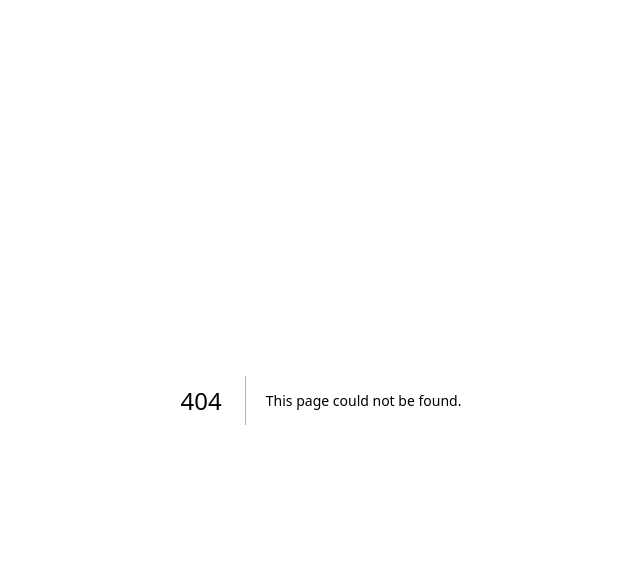
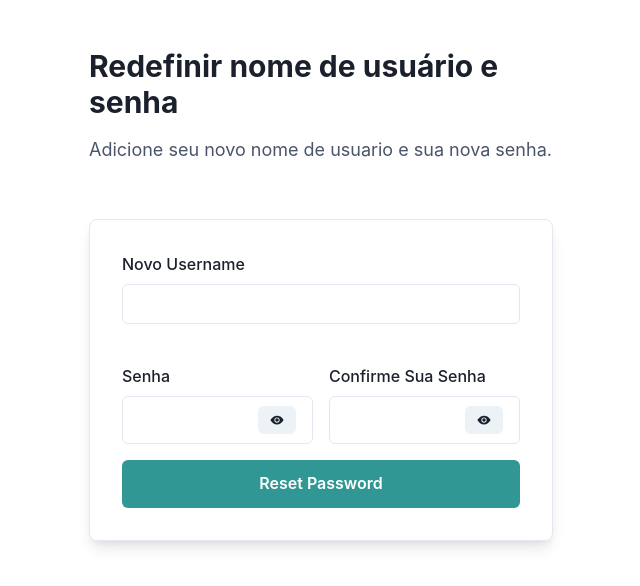
Before and after one commit to alexandre-henrique-rp/crm_nato, a Next.js app: page /redefinicao in a window 1280 px wide. Before the commit this address had no page. Shown: the top 586 px of the page, without its empty margins (319-959 px from the left). Built offline with nearby package versions, Linux system fonts and the light colour scheme.

Commit message:
realease 1.7

```diff
--- /dev/null
+++ b/src/app/(private_routers)/redefinicao/page.tsx
@@ -0,0 +1,122 @@
+"use client";
+
+import { SenhaComponent } from "@/app/componentes/Senha";
+import {
+  Box,
+  Button,
+  Container,
+  FormControl,
+  FormLabel,
+  Heading,
+  Input,
+  Stack,
+  Text,
+  useToast,
+} from "@chakra-ui/react";
+import { useState } from "react";
+
+export default function RedefinicaoPage() {
+  const [username, setUsername] = useState("");
+  const [password, setNewPassword] = useState("");
+  const [confirmPassword, setConfirmPassword] = useState("");
+  const toast = useToast();
+  const handlesubmit = async () => {
+    if (!username || !password || !confirmPassword) {
+      toast({
+        title: "Erro",
+        description: "Preencha todos os campos",
+        status: "error",
+        duration: 3000,
+        isClosable: true,
+      });
+    }
+    if (password !== confirmPassword) {
+      toast({
+        title: "Erro",
+        description: "Senhas diferentes",
+        status: "error",
+        duration: 3000,
+        isClosable: true,
+      });
+    }
+    const data = {
+      username: username,
+      password: password,
+    };
+    console.log(data);
+    const response = await fetch("/api/register", {
+      method: "POST",
+      headers: {
+        "Content-Type": "application/json",
+      },
+      body: JSON.stringify(data),
+    });
+    if (response.ok) {
+      const data = await response.json();
+      const token = data.token;
+      localStorage.setItem("token", token);
+      const user = data.user;
+      localStorage.setItem("user", user);
+      const id = data.user.id;
+      localStorage.setItem("id", id);
+      const hierarquia = data.user.hierarquia;
+      localStorage.setItem("hierarquia", hierarquia);
+      console.log(data);
+    }
+  };
+
+  return (
+    <Container maxW="lg" py={12} px={6}>
+      <Stack spacing={4}>
+        <Heading fontSize="3xl">Redefinir nome de usuário e senha</Heading>
+        <Text fontSize="lg" color="gray.600">
+          Adicione seu novo nome de usuario e sua nova senha.
+        </Text>
+        <Box
+          as="form"
+          mt={10}
+          p={8}
+          borderWidth={1}
+          borderRadius="lg"
+          boxShadow="lg"
+          onSubmit={handlesubmit}
+        >
+          <Stack spacing={4}>
+            <FormControl id="username">
+              <FormLabel>Novo Username</FormLabel>
+              <Input
+                type="text"
+                value={username}
+                onChange={(e) => setUsername(e.target.value)}
+              />
+            </FormControl>
+            <Box
+              mt={6}
+              display={"Flex"}
+              justifyContent={"space-between"}
+              w={"full"}
+            >
+              <Box w={"48%"}>
+                <FormLabel>Senha</FormLabel>
+                <SenhaComponent
+                  setvalue={password}
+                  onvalue={(e: any) => setNewPassword(e)}
+                />
+              </Box>
+              <Box w={"48%"}>
+                <FormLabel>Confirme Sua Senha</FormLabel>
+                <SenhaComponent
+                  setvalue={confirmPassword}
+                  onvalue={(e: any) => setConfirmPassword(e)}
+                />
+              </Box>
+            </Box>
+            <Button type="submit" colorScheme="teal" size="lg" fontSize="md">
+              Reset Password
+            </Button>
+          </Stack>
+        </Box>
+      </Stack>
+    </Container>
+  );
+}
```
